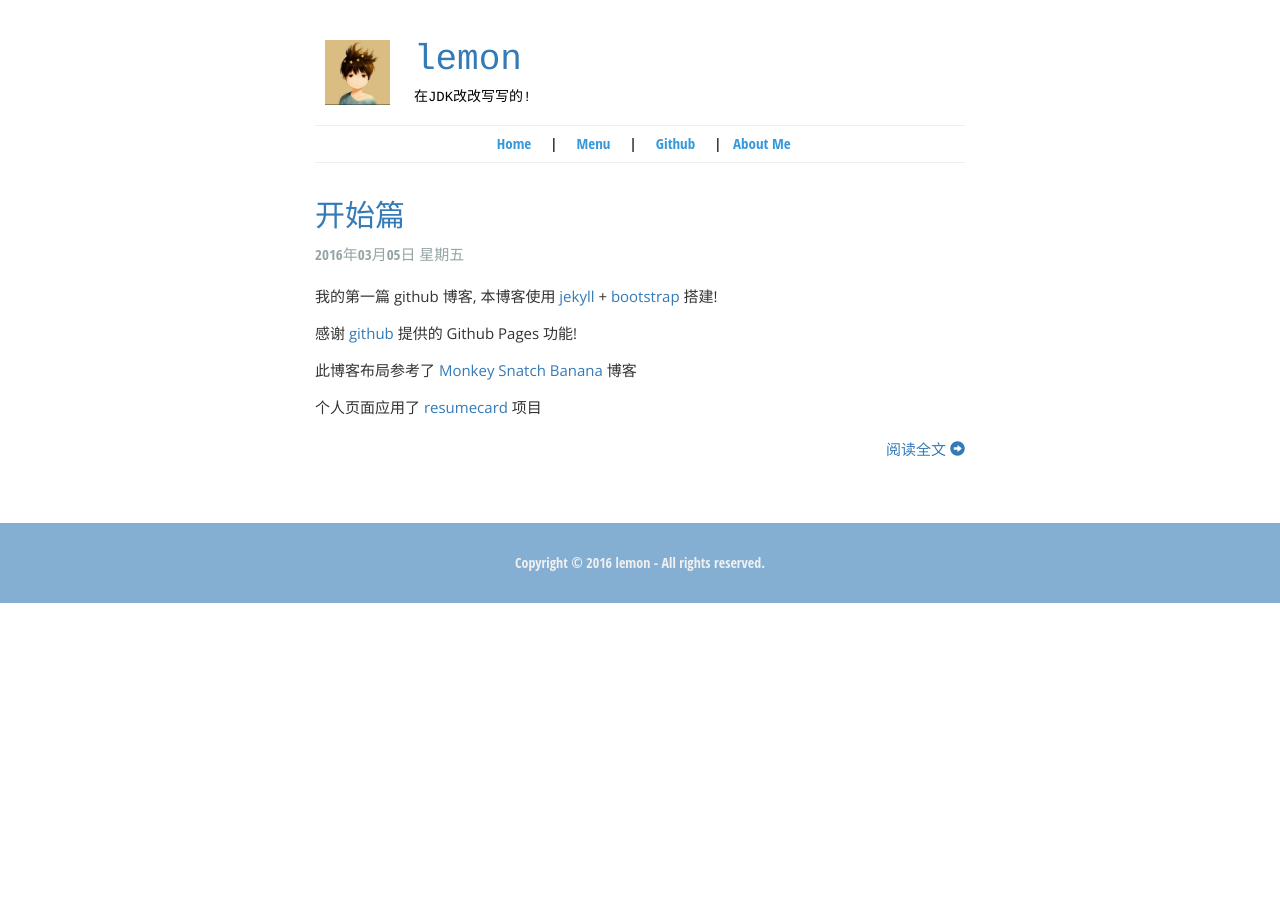
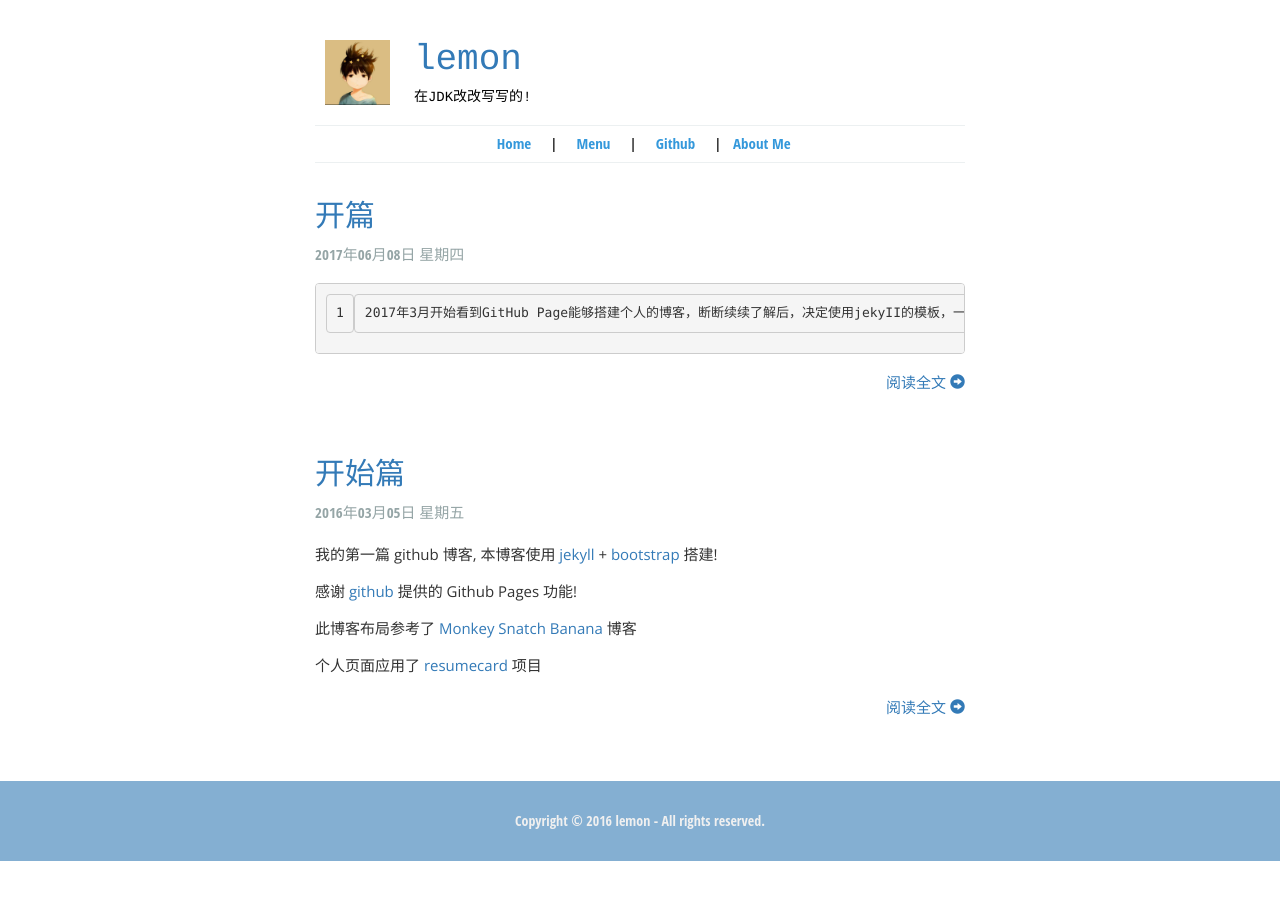
Before and after one commit to lcbbcl/licaibo.github.io, a Jekyll site: the page built from index.html, in a window 1280 px wide. Built offline with Jekyll 4.4.1, drawn with Linux system fonts in a browser that asks for light colours.

Commit message:
第一篇博客

```diff
--- a/_includes/post_footer.html
+++ b/_includes/post_footer.html
@@ -3,7 +3,7 @@
         <img src="/assets/img/avatar.JPG" alt="My Avatar" class="img-circle">
     </div>
     <section class="author">
-        <h4><a href="/about.html">梁窠金</a></h4>
-        <a href="mailto:liungkejin@gmail.com">liungkejin@gmail.com</a>
+        <h4><a href="/about.html">lemon</a></h4>
+        <a href="mailto:liungkejin@gmail.com">871107274@qq.com</a>
     </section>
 </footer>
--- /dev/null
+++ b/_posts/2017-06-08-Get-Started.md
@@ -0,0 +1,12 @@
+---
+layout: post_layout
+title: 开篇
+time: 2017年06月08日 星期四
+location: 海南
+pulished: true
+---
+
+    2017年3月开始看到GitHub Page能够搭建个人的博客，断断续续了解后，决定使用jekyII的模板，一直拖到今天才开始有了苗头，原谅拖延症患者。个人页面应用了[liungkejin](https://github.com/liungkejin/liungkejin.github.io) 提供的模板，非常感谢作者！
+
+### 后续
+    以后的工作的技术博客都写到这里，用Git统一管理，并用Markdown编写，养成一个良好的习惯。本地写好后，轻轻的push到仓库，博客就可以自动发布了。
```
